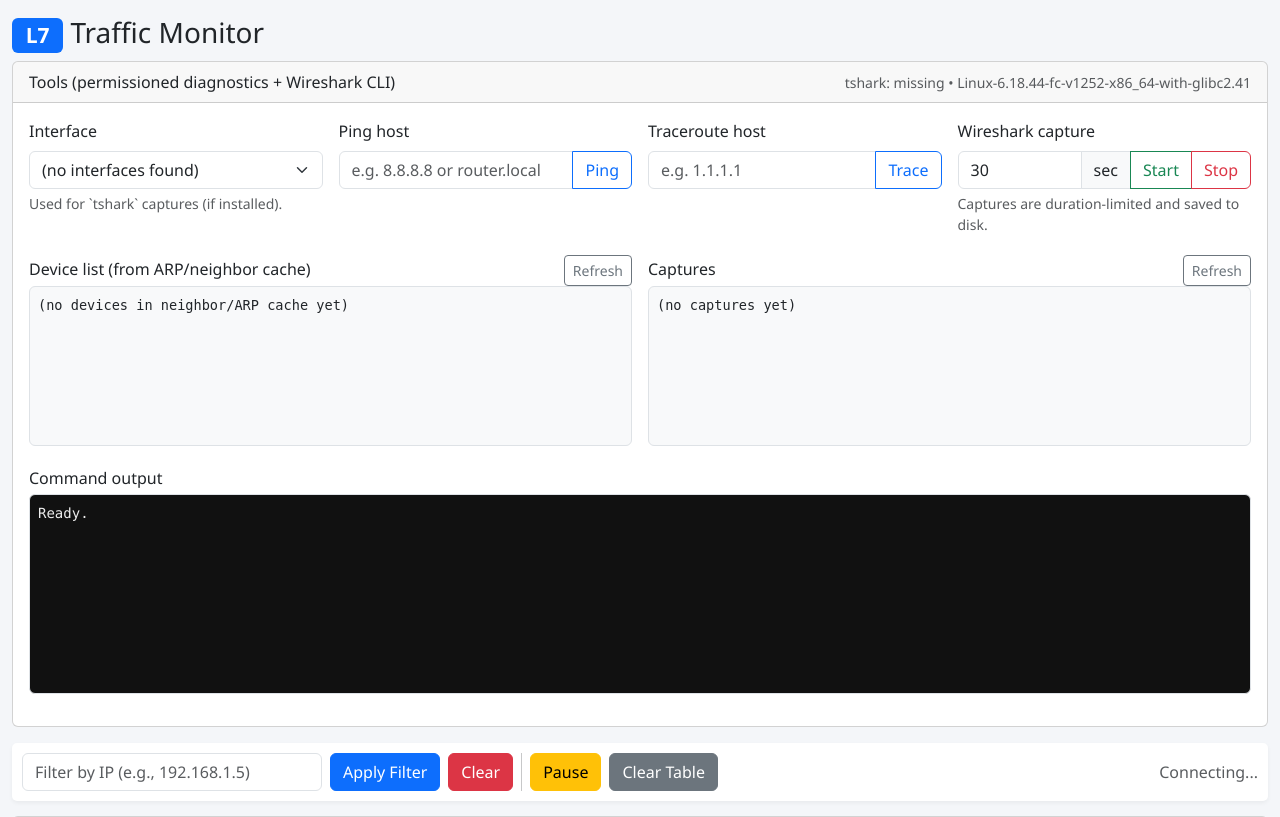
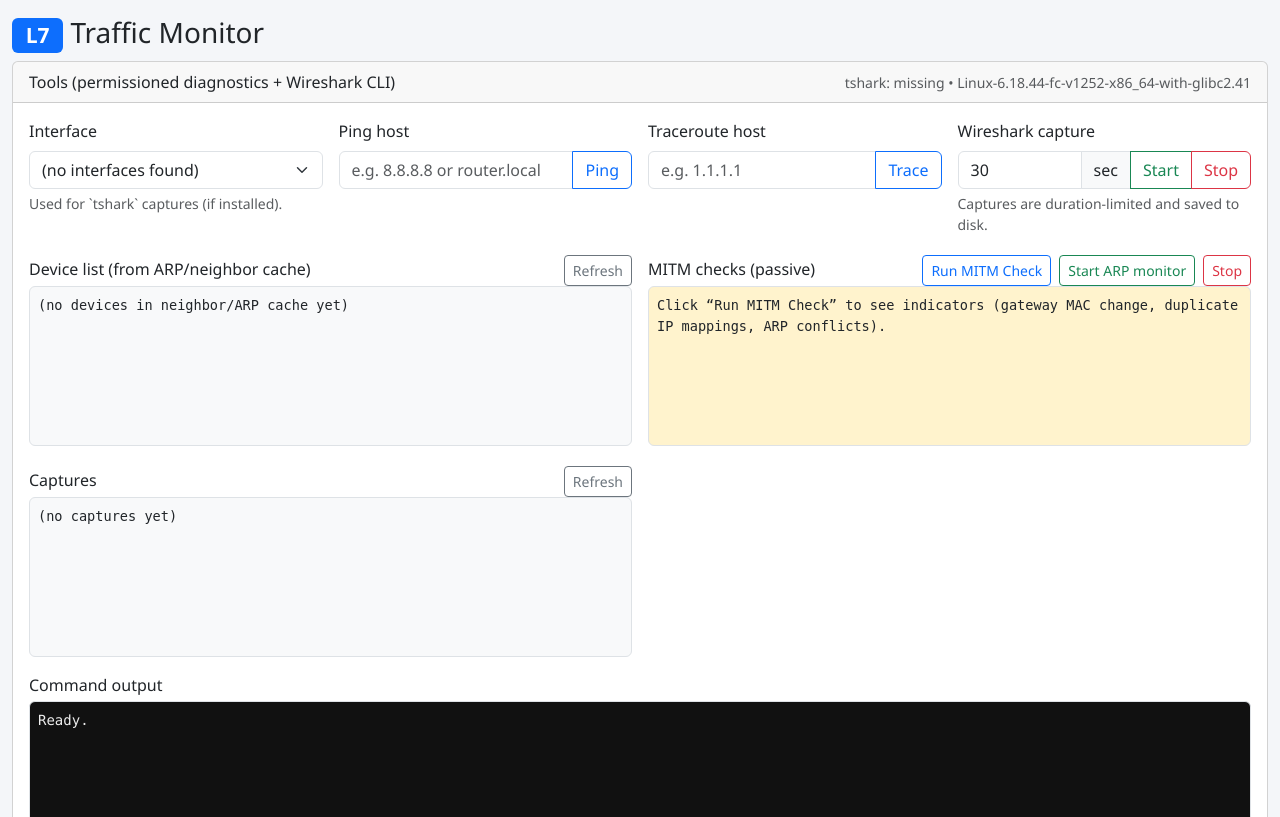
Before and after one commit to RaveBlack/Analytics-Program, a Flask app: template network_monitor/templates/index.html in a window 1280 px wide. Shown: the top 817 px of the page. Run offline with Flask 3, Linux system fonts and the light colour scheme; the template is opened without the code that fills it, so the values that code supplies are empty; some libraries are stand-ins or nearby versions.

Commit message:
Add passive MITM detection using ARP monitoring
Co-authored-by: opcrism <opcrism@gmail.com>

```diff
--- a/network_monitor/app.py
+++ b/network_monitor/app.py
@@ -3,7 +3,8 @@ eventlet.monkey_patch()
 
 from flask import Flask, render_template, request, jsonify, send_from_directory
 from flask_socketio import SocketIO, emit
-from scapy.all import sniff, IP, TCP, UDP, Raw
+from scapy.all import sniff, AsyncSniffer, IP, TCP, UDP, Raw, ARP
+from collections import deque
 import ipaddress
 import os
 import platform
@@ -37,6 +38,13 @@ CAPTURE_DIR.mkdir(parents=True, exist_ok=True)
 
 # capture_id -> process info
 _tshark_processes: Dict[str, Dict[str, Any]] = {}
+
+# Passive MITM-detection state (no interception, no spoofing)
+_arp_sniffer: Optional[AsyncSniffer] = None
+_arp_events: "deque[Dict[str, Any]]" = deque(maxlen=300)
+_ip_to_macs: Dict[str, set] = {}
+_gateway_ip_last: Optional[str] = None
+_gateway_mac_last: Optional[str] = None
 
 
 def _which(cmd: str) -> Optional[str]:
@@ -173,6 +181,164 @@ def _list_neighbor_devices() -> List[Dict[str, str]]:
 
     return devices
 
+
+def _get_default_gateway_ip() -> Optional[str]:
+    """
+    Best-effort default gateway detection (no scanning).
+    """
+    sysname = platform.system().lower()
+    if sysname == "windows":
+        rc, out = _run_command(["ipconfig"], timeout_s=10)
+        if rc != 0:
+            return None
+        # "Default Gateway . . . . . . . . . : 192.168.1.1"
+        for line in out.splitlines():
+            if "Default Gateway" in line:
+                m = re.search(r"(\d{1,3}(?:\.\d{1,3}){3})", line)
+                if m:
+                    return m.group(1)
+        return None
+
+    # Linux/macOS: "ip route show default"
+    if _which("ip"):
+        rc, out = _run_command(["ip", "route", "show", "default"], timeout_s=10)
+        if rc != 0:
+            return None
+        # "default via 192.168.1.1 dev wlan0 ..."
+        m = re.search(r"\bvia\s+(\d{1,3}(?:\.\d{1,3}){3})\b", out)
+        if m:
+            return m.group(1)
+    return None
+
+
+def _normalize_mac(mac: str) -> str:
+    mac = (mac or "").strip().lower()
+    return mac
+
+
+def _neighbor_mac_for_ip(ip: str) -> str:
+    for d in _list_neighbor_devices():
+        if d.get("ip") == ip:
+            return _normalize_mac(d.get("mac") or "")
+    return ""
+
+
+def _record_arp_event(kind: str, details: Dict[str, Any]) -> None:
+    _arp_events.appendleft(
+        {
+            "time": datetime.utcnow().isoformat() + "Z",
+            "kind": kind,
+            **details,
+        }
+    )
+
+
+def _arp_callback(pkt: Any) -> None:
+    try:
+        if ARP not in pkt:
+            return
+        arp = pkt[ARP]
+        ip = str(getattr(arp, "psrc", "") or "").strip()
+        mac = _normalize_mac(str(getattr(arp, "hwsrc", "") or ""))
+        op = int(getattr(arp, "op", 0) or 0)  # 1=request, 2=reply
+        if not ip or not mac:
+            return
+
+        seen = _ip_to_macs.setdefault(ip, set())
+        if mac not in seen and len(seen) > 0:
+            _record_arp_event(
+                "ip_conflict_suspected",
+                {"ip": ip, "new_mac": mac, "known_macs": sorted(seen), "op": op},
+            )
+        seen.add(mac)
+    except Exception:
+        # Never let packet parsing crash the server
+        return
+
+
+def _arp_monitor_running() -> bool:
+    return bool(_arp_sniffer and getattr(_arp_sniffer, "running", False))
+
+
+def _start_arp_monitor() -> None:
+    global _arp_sniffer
+    if os.getenv("DISABLE_ARP_MONITOR", "").strip() == "1":
+        return
+    if _arp_monitor_running():
+        return
+    _arp_sniffer = AsyncSniffer(filter="arp", prn=_arp_callback, store=False)
+    _arp_sniffer.start()
+    _record_arp_event("monitor_started", {})
+
+
+def _stop_arp_monitor() -> None:
+    global _arp_sniffer
+    if not _arp_sniffer:
+        return
+    try:
+        if getattr(_arp_sniffer, "running", False):
+            _arp_sniffer.stop()
+            _record_arp_event("monitor_stopped", {})
+    finally:
+        _arp_sniffer = None
+
+
+def _compute_mitm_indicators() -> Dict[str, Any]:
+    """
+    Returns passive indicators only:
+    - duplicate IP->MAC mapping changes
+    - default gateway MAC change
+    - recent ARP-based conflicts seen
+    """
+    global _gateway_ip_last, _gateway_mac_last
+    indicators: List[Dict[str, Any]] = []
+
+    # Duplicate IPs in neighbor cache (same IP, multiple MACs observed historically)
+    conflicts = [
+        {"ip": ip, "macs": sorted(list(macs))}
+        for ip, macs in _ip_to_macs.items()
+        if len(macs) > 1
+    ]
+    if conflicts:
+        indicators.append({"type": "duplicate_ip_mapping", "severity": "medium", "details": conflicts})
+
+    # Gateway change indicator
+    gw_ip = _get_default_gateway_ip()
+    gw_mac = _neighbor_mac_for_ip(gw_ip) if gw_ip else ""
+    if gw_ip:
+        if not gw_mac:
+            indicators.append(
+                {
+                    "type": "gateway_mac_unknown",
+                    "severity": "info",
+                    "details": {"gateway_ip": gw_ip, "note": "Gateway MAC not in neighbor/ARP cache yet."},
+                }
+            )
+        else:
+            if _gateway_ip_last == gw_ip and _gateway_mac_last and _gateway_mac_last != gw_mac:
+                indicators.append(
+                    {
+                        "type": "gateway_mac_changed",
+                        "severity": "high",
+                        "details": {"gateway_ip": gw_ip, "old_mac": _gateway_mac_last, "new_mac": gw_mac},
+                    }
+                )
+            _gateway_ip_last = gw_ip
+            _gateway_mac_last = gw_mac
+
+    # Recent ARP conflict events (from passive monitor)
+    recent = list(_arp_events)[:25]
+    if any(e.get("kind") == "ip_conflict_suspected" for e in recent):
+        indicators.append({"type": "arp_conflict_events", "severity": "medium", "details": recent[:10]})
+
+    return {
+        "gateway_ip": gw_ip or "",
+        "gateway_mac": gw_mac or "",
+        "arp_monitor_running": _arp_monitor_running(),
+        "indicators": indicators,
+        "recent_events": recent,
+    }
+
 def packet_callback(packet):
     global target_ip_filter, sniffing
 
@@ -278,6 +444,34 @@ def api_interfaces():
 @app.route('/api/devices')
 def api_devices():
     return jsonify({"devices": _list_neighbor_devices()})
+
+@app.route('/api/mitm/summary')
+def api_mitm_summary():
+    # Build baseline from current neighbor cache too (helps even if ARP sniff isn't running)
+    for d in _list_neighbor_devices():
+        ip = (d.get("ip") or "").strip()
+        mac = _normalize_mac(d.get("mac") or "")
+        if ip and mac:
+            _ip_to_macs.setdefault(ip, set()).add(mac)
+    return jsonify(_compute_mitm_indicators())
+
+
+@app.route('/api/mitm/monitor/start', methods=['POST'])
+def api_mitm_monitor_start():
+    try:
+        _start_arp_monitor()
+    except Exception as e:
+        return jsonify({"ok": False, "error": f"Failed to start ARP monitor: {e}"}), 500
+    return jsonify({"ok": True, "running": _arp_monitor_running()})
+
+
+@app.route('/api/mitm/monitor/stop', methods=['POST'])
+def api_mitm_monitor_stop():
+    try:
+        _stop_arp_monitor()
+    except Exception as e:
+        return jsonify({"ok": False, "error": f"Failed to stop ARP monitor: {e}"}), 500
+    return jsonify({"ok": True, "running": _arp_monitor_running()})
 
 
 @app.route('/api/ping', methods=['POST'])
--- a/network_monitor/templates/index.html
+++ b/network_monitor/templates/index.html
@@ -73,6 +73,22 @@
                 </div>
                 <div class="col-lg-6">
                     <div class="d-flex justify-content-between align-items-center">
+                        <label class="form-label mb-1">MITM checks (passive)</label>
+                        <div class="d-flex gap-2">
+                            <button class="btn btn-sm btn-outline-primary" onclick="runMitmCheck()">Run MITM Check</button>
+                            <button class="btn btn-sm btn-outline-success" onclick="startArpMonitor()">Start ARP monitor</button>
+                            <button class="btn btn-sm btn-outline-danger" onclick="stopArpMonitor()">Stop</button>
+                        </div>
+                    </div>
+                    <div class="border rounded p-2" style="height: 160px; overflow:auto; font-family: monospace; font-size: 0.85em; background:#fff3cd;" id="mitmBox">
+                        Click “Run MITM Check” to see indicators (gateway MAC change, duplicate IP mappings, ARP conflicts).
+                    </div>
+                </div>
+            </div>
+
+            <div class="row g-3 mt-1">
+                <div class="col-lg-6">
+                    <div class="d-flex justify-content-between align-items-center">
                         <label class="form-label mb-1">Captures</label>
                         <button class="btn btn-sm btn-outline-secondary" onclick="refreshCaptures()">Refresh</button>
                     </div>
@@ -80,9 +96,6 @@
                         None
                     </div>
                 </div>
-            </div>
-
-            <div class="row g-3 mt-1">
                 <div class="col-12">
                     <label class="form-label mb-1">Command output</label>
                     <pre class="border rounded p-2" style="height: 200px; overflow:auto; background:#111; color:#eee;" id="cmdOut">Ready.</pre>
@@ -457,6 +470,68 @@
         }
     }
 
+    function renderMitmSummary(summary) {
+        const box = document.getElementById('mitmBox');
+        const indicators = summary.indicators || [];
+        const gw = summary.gateway_ip ? `${summary.gateway_ip} (${summary.gateway_mac || 'mac unknown'})` : '(unknown)';
+        const running = summary.arp_monitor_running ? 'running' : 'stopped';
+
+        if (!indicators.length) {
+            box.textContent = `No indicators detected right now.\nGateway: ${gw}\nARP monitor: ${running}`;
+            return;
+        }
+
+        const lines = [];
+        lines.push(`Gateway: ${gw}`);
+        lines.push(`ARP monitor: ${running}`);
+        lines.push('');
+        lines.push('Indicators:');
+        for (const ind of indicators) {
+            lines.push(`- [${(ind.severity || 'info').toUpperCase()}] ${ind.type}`);
+            if (ind.type === 'gateway_mac_changed' && ind.details) {
+                lines.push(`  gateway_ip=${ind.details.gateway_ip} old=${ind.details.old_mac} new=${ind.details.new_mac}`);
+            } else if (ind.type === 'duplicate_ip_mapping' && Array.isArray(ind.details)) {
+                for (const c of ind.details.slice(0, 8)) {
+                    lines.push(`  ip=${c.ip} macs=${(c.macs || []).join(',')}`);
+                }
+            }
+        }
+        box.textContent = lines.join('\n');
+    }
+
+    async function runMitmCheck() {
+        const box = document.getElementById('mitmBox');
+        box.textContent = 'Checking...';
+        try {
+            const summary = await fetchJson('/api/mitm/summary');
+            renderMitmSummary(summary);
+        } catch (e) {
+            box.textContent = `Error: ${e.message}`;
+        }
+    }
+
+    async function startArpMonitor() {
+        const box = document.getElementById('mitmBox');
+        box.textContent = 'Starting ARP monitor...';
+        try {
+            await fetchJson('/api/mitm/monitor/start', { method: 'POST', headers: { 'Content-Type': 'application/json' }, body: '{}' });
+            await runMitmCheck();
+        } catch (e) {
+            box.textContent = `Error: ${e.message}`;
+        }
+    }
+
+    async function stopArpMonitor() {
+        const box = document.getElementById('mitmBox');
+        box.textContent = 'Stopping ARP monitor...';
+        try {
+            await fetchJson('/api/mitm/monitor/stop', { method: 'POST', headers: { 'Content-Type': 'application/json' }, body: '{}' });
+            await runMitmCheck();
+        } catch (e) {
+            box.textContent = `Error: ${e.message}`;
+        }
+    }
+
     // Init tools on load
     initTools();
 </script>
```
